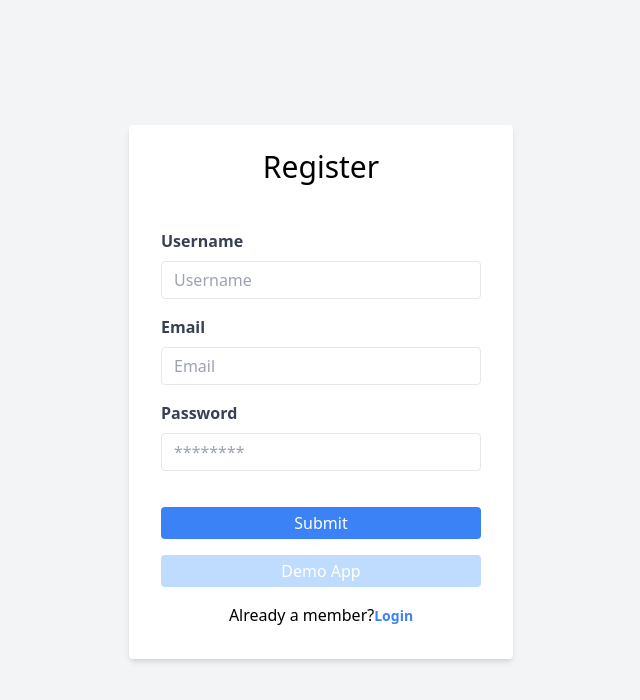
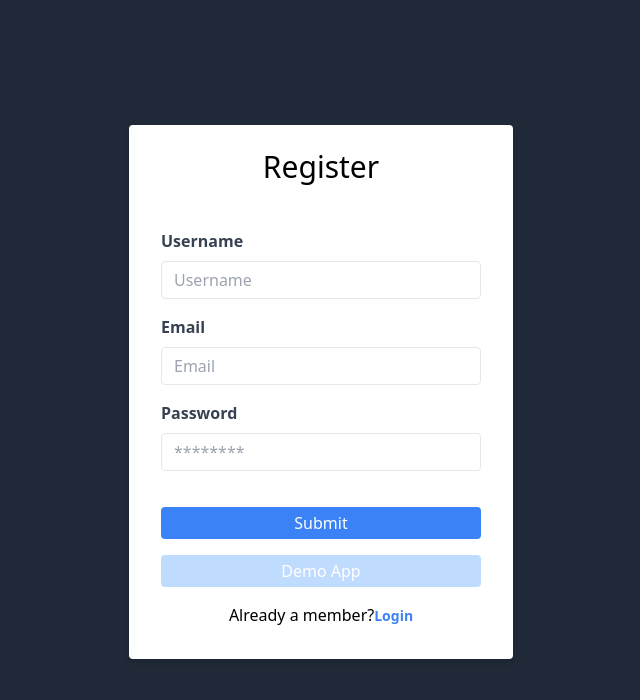
Before and after one commit to syedalirazazaidi/reacts-plays, a React (Vite) app in the folder job_app/client/: page /register in a window 1280 px wide. Shown: the top 700 px of the page, without its empty margins (319-959 px from the left). Built offline with nearby package versions, Linux system fonts and the light colour scheme; no server answers.

Commit message:
change some css

```diff
--- a/job_app/client/src/modules/users/components/Login.tsx
+++ b/job_app/client/src/modules/users/components/Login.tsx
@@ -50,7 +50,7 @@ function Login() {
       });
   };
   return (
-    <div className="flex items-center justify-center min-h-screen bg-gray-100">
+    <div className="flex items-center justify-center min-h-screen bg-gray-800">
       <div className="w-full max-w-sm">
         <form
           className="bg-white shadow-md rounded px-8 pt-6 pb-8 mb-4"
--- a/job_app/client/src/modules/users/components/Register.tsx
+++ b/job_app/client/src/modules/users/components/Register.tsx
@@ -30,7 +30,7 @@ function SignUpForm() {
   };
 
   return (
-    <div className="flex items-center justify-center min-h-screen bg-gray-100">
+    <div className="flex items-center justify-center min-h-screen bg-gray-800">
       <div className="w-full max-w-sm">
         <form
           className="bg-white shadow-md rounded px-8 pt-6 pb-8 mb-4"
```
